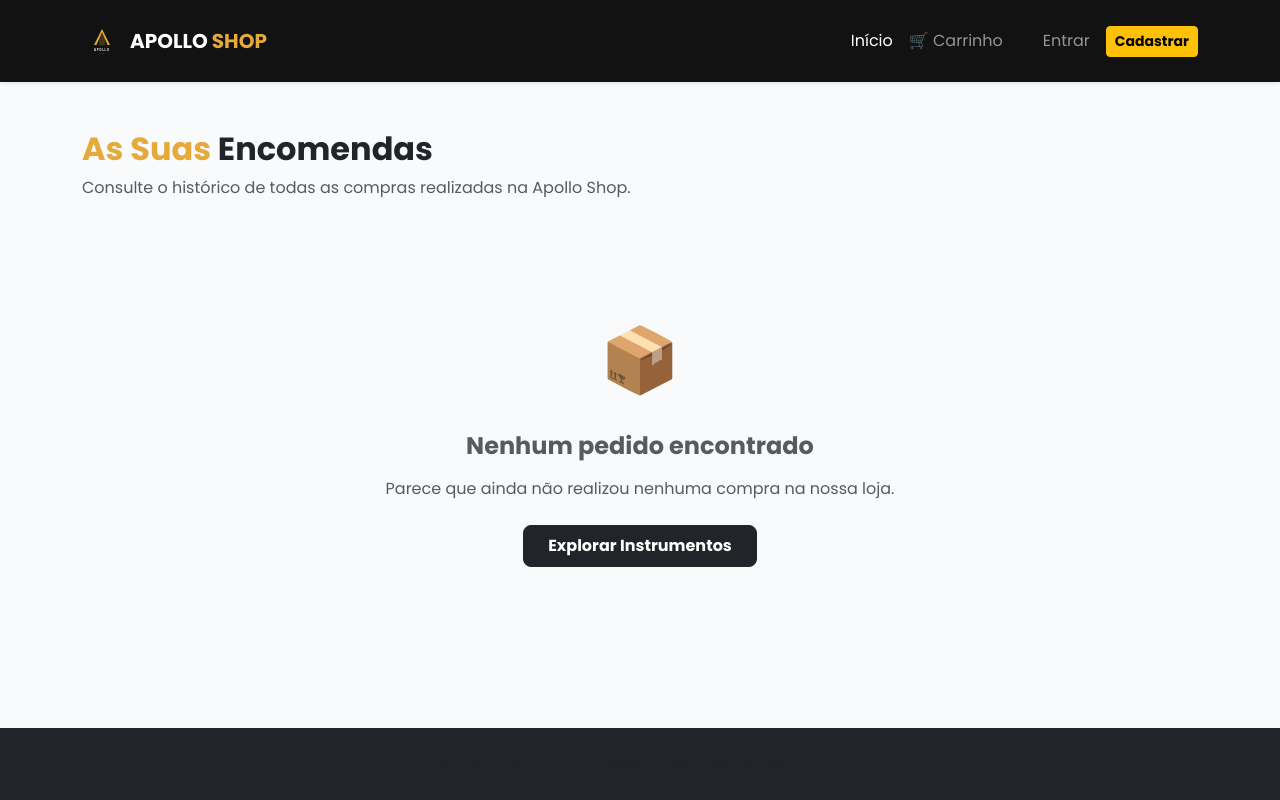
After one commit to estevan324/apollo-shop, a Flask app: template templates/pedidos.html in a window 1280 px wide. The commit adds this page. Run offline with Flask 3, Linux system fonts and the light colour scheme; the template is opened without the code that fills it, so the values that code supplies are empty; some libraries are stand-ins or nearby versions.

Commit message:
feat: implementar tela de pedidos

```diff
--- a/main.py
+++ b/main.py
@@ -209,6 +209,39 @@ def pagamento():
 
     return render_template("pagamento.html", total_preco=total_preco)
 
+@app.route("/pedidos")
+def historico_pedidos():
+    if 'usuario_logado' not in session:
+        flash("Inicie sessão para consultar o seu histórico de pedidos.", "warning")
+        return redirect(url_for('login'))
+
+    cliente_id = session['usuario_logado']
+    cursor = mysql.connection.cursor(MySQLdb.cursors.DictCursor)
+
+    cursor.execute("SELECT * FROM pedidos WHERE cliente_id = %s ORDER BY id DESC", (cliente_id,))
+    pedidos_banco = cursor.fetchall()
+
+    historico = []
+
+    for p in pedidos_banco:
+        cursor.execute("""
+            SELECT ip.quantidade, ip.preco_unitario, prod.nome, prod.categoria, prod.foto
+            FROM itens_pedido ip
+            JOIN produtos prod ON ip.produto_id = prod.id
+            WHERE ip.pedido_id = %s
+        """, (p['id'],))
+        itens_do_pedido = cursor.fetchall()
+
+        historico.append({
+            'id': p['id'],
+            'valor_total': p['valor_total'],
+            'data': p.get('data_pedido') or p.get('data'),
+            'itens': itens_do_pedido
+        })
+
+    cursor.close()
+    return render_template("pedidos.html", historico=historico)
+
 @app.route("/login", methods=["GET", "POST"])
 def login():
     if 'usuario_logado' in session:
--- a/templates/base.html
+++ b/templates/base.html
@@ -59,35 +59,43 @@
       <div class="collapse navbar-collapse" id="navbarNav">
         <ul class="navbar-nav ms-auto align-items-center">
           <li class="nav-item">
-            <a class="nav-link" href="{{ url_for('home') }}">Loja</a>
+            <a class="nav-link active" href="{{ url_for('home') }}">Início</a>
           </li>
 
           <li class="nav-item">
             <a class="nav-link position-relative" href="{{ url_for('visualizar_carrinho') }}">
               🛒 Carrinho
+              {% if session.get('carrinho') %}
               <span class="position-absolute top-0 start-100 translate-middle badge rounded-pill bg-danger">
-                {{ session.get('carrinho', [])|length }}
+                {{ session['carrinho']|length }}
               </span>
+              {% endif %}
             </a>
           </li>
 
           {% if 'usuario_logado' in session %}
-          <li class="nav-item ms-lg-3 dropdown">
+          <li class="nav-item ms-lg-2">
+            <a class="nav-link" href="{{ url_for('historico_pedidos') }}">
+              📦 Meus Pedidos
+            </a>
+          </li>
+          {% endif %}
+
+          {% if 'usuario_logado' in session %}
+          <li class="nav-item ms-lg-4 dropdown">
             <a class="nav-link dropdown-toggle text-gold fw-bold" href="#" id="navbarDropdown" role="button"
               data-bs-toggle="dropdown">
               Olá, {{ session['nome_usuario'].split()[0] }}
             </a>
             <ul class="dropdown-menu dropdown-menu-end shadow">
-              <li>
-                <a class="dropdown-item text-danger fw-bold" href="{{ url_for('logout') }}">Sair da Conta</a>
-              </li>
+              <li><a class="dropdown-item text-danger fw-bold" href="{{ url_for('logout') }}">Sair da Conta</a></li>
             </ul>
           </li>
           {% else %}
-          <li class="nav-item ms-lg-3">
+          <li class="nav-item ms-lg-4">
             <a class="nav-link" href="{{ url_for('login') }}">Entrar</a>
           </li>
-          <li class="nav-item ms-1">
+          <li class="nav-item ms-2">
             <a class="btn btn-warning btn-sm fw-bold" href="{{ url_for('cadastro') }}">Cadastrar</a>
           </li>
           {% endif %}
--- /dev/null
+++ b/templates/pedidos.html
@@ -0,0 +1,104 @@
+{% extends 'base.html' %}
+
+{% block content %}
+<div class="row mt-4 mb-3">
+    <div class="col">
+        <h2 class="fw-bold">
+            <span style="color: #e5a93c;">As Suas</span> Encomendas
+        </h2>
+        <p class="text-muted">Consulte o histórico de todas as compras realizadas na Apollo Shop.</p>
+    </div>
+</div>
+
+{% if historico %}
+<div class="accordion shadow-sm rounded-4 overflow-hidden mb-5" id="accordionHistorico">
+
+    {% for pedido in historico %}
+    <div class="accordion-item border-bottom">
+
+        <h2 class="accordion-header" id="heading{{ pedido.id }}">
+            <button class="accordion-button collapsed py-3" type="button" data-bs-toggle="collapse"
+                data-bs-target="#collapse{{ pedido.id }}">
+                <div class="container-fluid p-0">
+                    <div class="row align-items-center g-2 text-dark">
+                        <div class="col-6 col-sm-3">
+                            <span class="text-muted small d-block">NÚMERO DO PEDIDO</span>
+                            <strong class="fs-5" style="color: #e5a93c;">#{{ pedido.id }}</strong>
+                        </div>
+                        <div class="col-6 col-sm-3">
+                            <span class="text-muted small d-block">DATA</span>
+                            <strong class="fs-6">
+                                {% if pedido.data %}
+                                {{ pedido.data.strftime('%d/%m/%Y') if pedido.data.strftime else pedido.data }}
+                                {% else %}
+                                Recente
+                                {% endif %}
+                            </strong>
+                        </div>
+                        <div class="col-6 col-sm-3">
+                            <span class="text-muted small d-block">TOTAL</span>
+                            <strong class="text-success fs-5">R$ {{ "%.2f"|format(pedido.valor_total) }}</strong>
+                        </div>
+                        <div class="col-6 col-sm-3 text-sm-end pe-3">
+                            <span class="badge bg-dark px-3 py-2">Concluído</span>
+                        </div>
+                    </div>
+                </div>
+            </button>
+        </h2>
+
+        <div id="collapse{{ pedido.id }}" class="accordion-collapse collapse" data-bs-parent="#accordionHistorico">
+            <div class="accordion-body bg-light p-4">
+                <h6 class="fw-bold mb-3 text-muted border-bottom pb-2">Itens Comprados</h6>
+
+                <div class="table-responsive">
+                    <table class="table table-sm table-borderless align-middle mb-0">
+                        <thead>
+                            <tr class="text-muted small">
+                                <th>Instrumento</th>
+                                <th>Categoria</th>
+                                <th class="text-center">Qtd</th>
+                                <th class="text-end">Preço Unit.</th>
+                                <th class="text-end">Subtotal</th>
+                            </tr>
+                        </thead>
+                        <tbody>
+                            {% for item in pedido.itens %}
+                            <tr>
+                                <td class="fw-bold py-2">{{ item.nome }}</td>
+                                <td><span class="badge bg-white text-dark border">{{ item.categoria }}</span></td>
+                                <td class="text-center">{{ item.quantidade }}</td>
+                                <td class="text-end">R$ {{ "%.2f"|format(item.preco_unitario) }}</td>
+                                <td class="text-end text-dark fw-bold">R$ {{ "%.2f"|format(item.preco_unitario *
+                                    item.quantidade) }}</td>
+                            </tr>
+                            {% endfor %}
+                        </tbody>
+                    </table>
+                </div>
+
+            </div>
+        </div>
+
+    </div>
+    {% endfor %}
+
+</div>
+
+<div class="mb-5">
+    <a href="{{ url_for('home') }}" class="btn btn-dark fw-bold px-4 py-2" style="border-radius: 8px;">
+        Voltar para a Vitrine
+    </a>
+</div>
+
+{% else %}
+<div class="text-center py-5 my-5">
+    <div class="mb-4" style="font-size: 4rem;">📦</div>
+    <h4 class="fw-bold text-muted mb-3">Nenhum pedido encontrado</h4>
+    <p class="text-muted mb-4">Parece que ainda não realizou nenhuma compra na nossa loja.</p>
+    <a href="{{ url_for('home') }}" class="btn btn-dark fw-bold px-4 py-2" style="border-radius: 8px;">
+        Explorar Instrumentos
+    </a>
+</div>
+{% endif %}
+{% endblock %}
```
